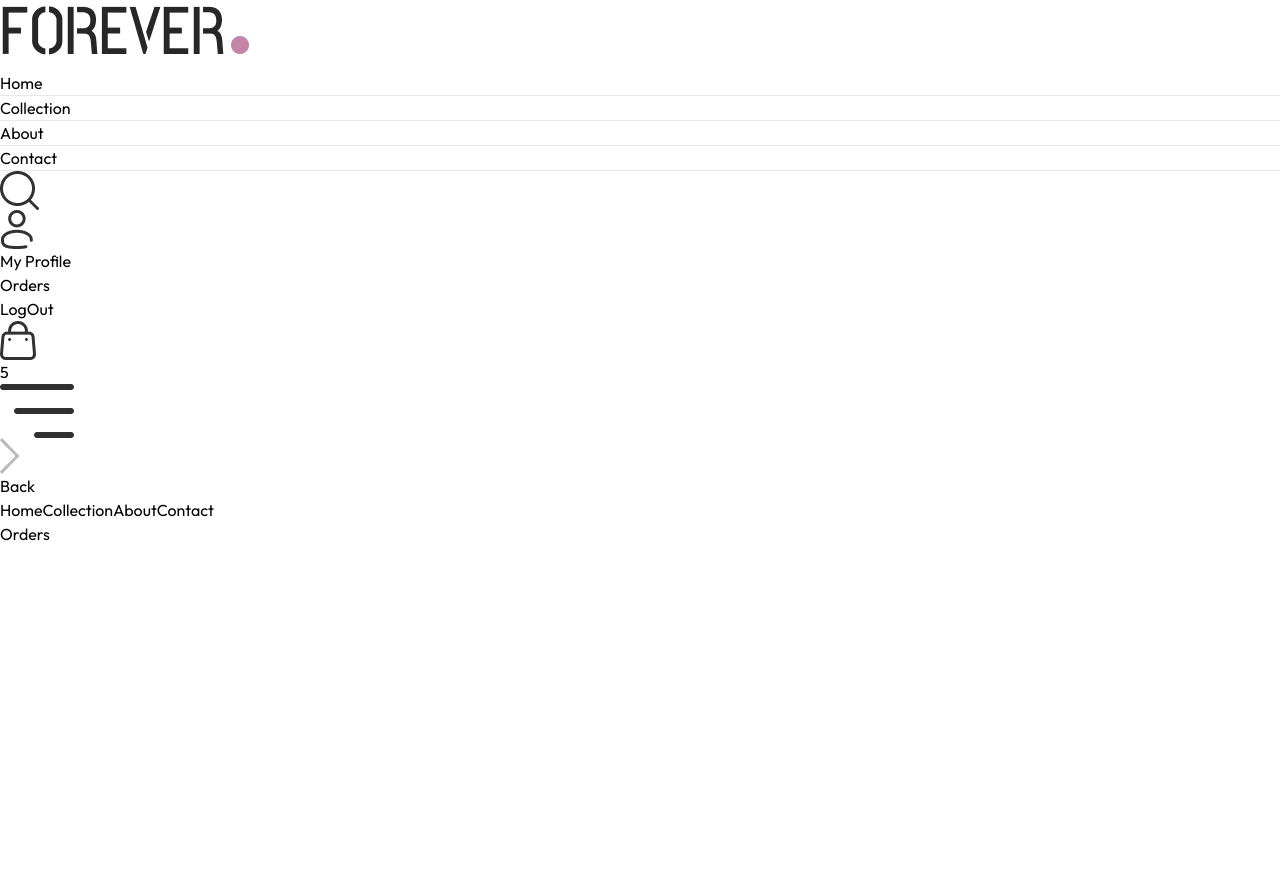
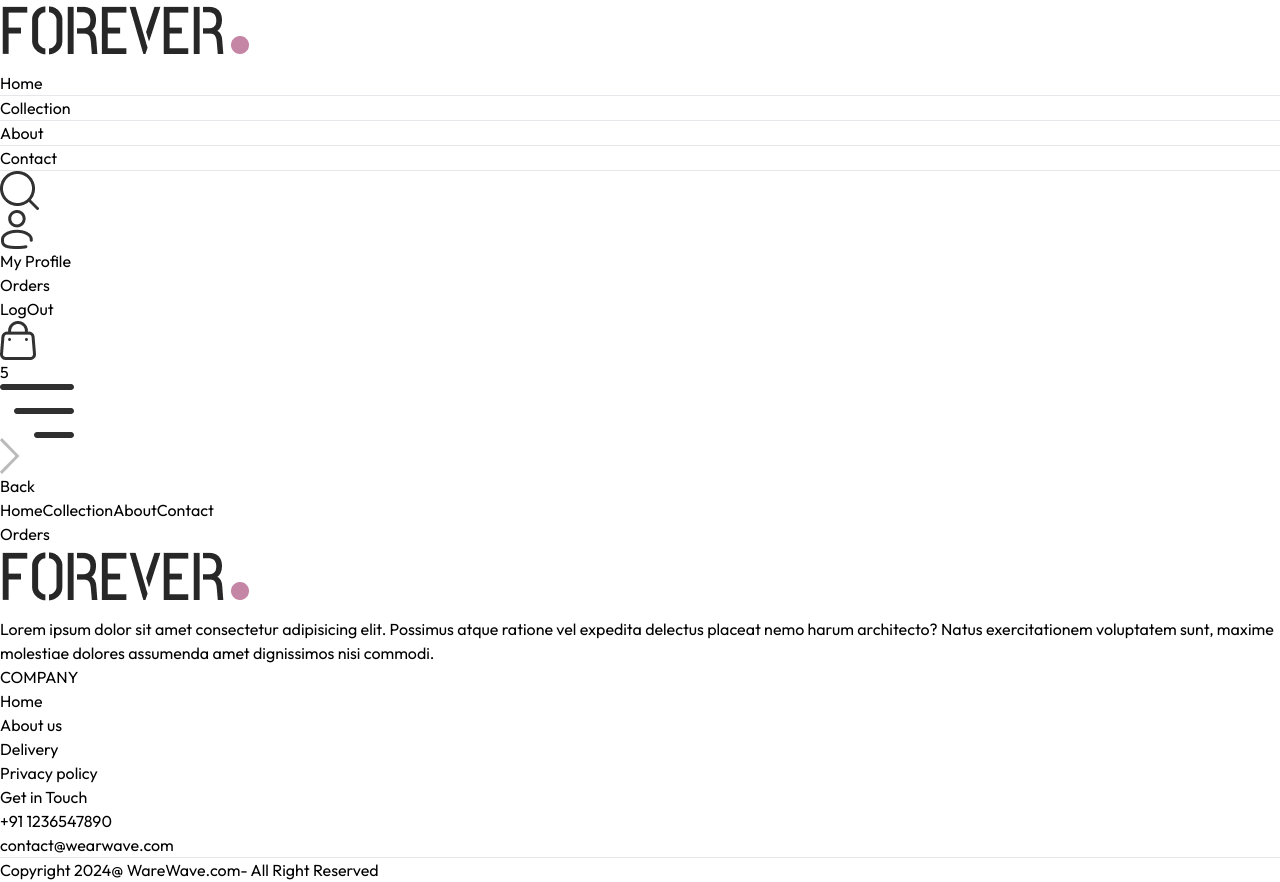
Before and after one commit to DevRahul06/WearWave, a React (Vite) app: page /orders in a window 1280 px wide. Before the commit the page ends 800 px from the top, so only its background shows below. Built offline with nearby package versions, Linux system fonts and the light colour scheme.

Commit message:
Create a Footer And add to our webpage

```diff
--- a/src/App.jsx
+++ b/src/App.jsx
@@ -10,6 +10,7 @@
 import PlaceOrder from './pages/PlaceOrder'
 import Orders from './pages/Orders'
 import Navbar from "./components/Navbar";
+import Footer from "./components/Footer";
 
 
 
@@ -28,6 +29,7 @@
         <Route path="/place-order" element={<PlaceOrder />} />
         <Route path="/orders" element={<Orders />} />
       </Routes>
+      <Footer/>
     </div>
   );
 };
--- /dev/null
+++ b/src/components/Footer.jsx
@@ -0,0 +1,51 @@
+import React from "react";
+import { assets } from "../assets/frontend_assets/assets";
+
+const Footer = () => {
+  return (
+    <div>
+      <div className="flex flex-col sm:grid grid-cols-[3fr_1fr_1fr] gap-14 my-10 mt-40 text-sm">
+        <div>
+          <img src={assets.logo} className="mb-5 w-32" alt="" />
+          <p className="w-full md:w-2/3 text-gray-600">
+            Lorem ipsum dolor sit amet consectetur adipisicing elit. Possimus
+            atque ratione vel expedita delectus placeat nemo harum architecto?
+            Natus exercitationem voluptatem sunt, maxime molestiae dolores
+            assumenda amet dignissimos nisi commodi.
+          </p>
+        </div>
+
+        <div>
+          <p className="text-xl font-medium mb-5">COMPANY</p>
+          <ul className="flex flex-col gap-1 text-gray-600">
+            <li>Home</li>
+            <li>About us</li>
+            <li>Delivery</li>
+            <li>Privacy policy</li>
+          </ul>
+        </div>
+
+        <div>
+            <p className="text-xl font-medium mb-5">Get in Touch</p>
+            <ul className="flex flex-col gap-1 text-gray-600">
+                <li>+91 1236547890</li>
+                <li>contact@wearwave.com</li>
+            </ul>
+        </div>
+
+
+      </div>
+
+        <div>
+            <hr />
+            <p className="py-5 text-sm text-center">
+                Copyright 2024@ WareWave.com- All Right Reserved
+            </p>
+        </div>
+
+
+    </div>
+  );
+};
+
+export default Footer;
```
